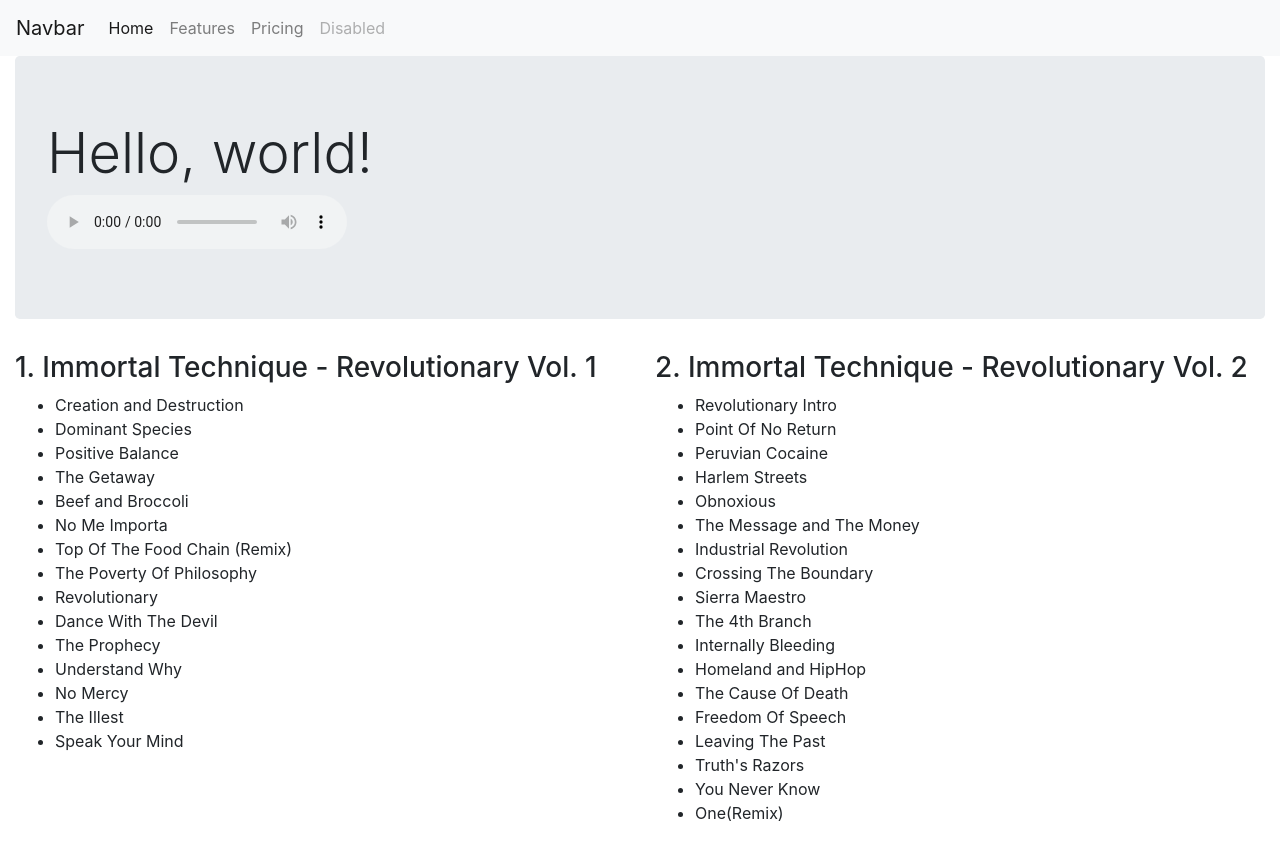
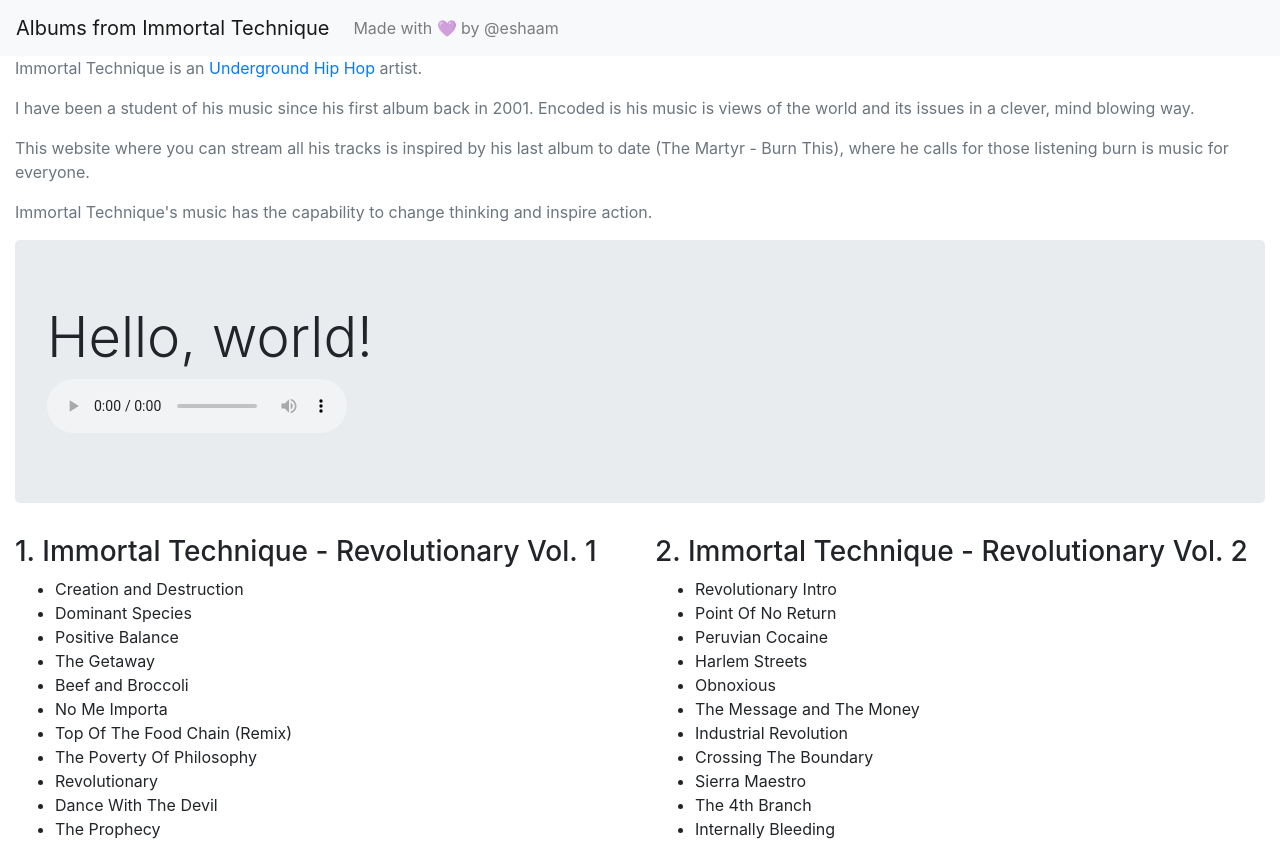
Before and after one commit to eshaam/Albums-by-immortal-technique, a React (Create React App) app: page / in a window 1280 px wide. Shown: the top 841 px of the page. Built offline with nearby package versions, Linux system fonts and the light colour scheme.

Commit message:
fix up homepage

```diff
--- a/src/App.js
+++ b/src/App.js
@@ -74,6 +74,17 @@
       <React.Fragment>
         <Header />
         <div className="container-fluid">
+
+            <div className="row">
+              <div className="col-sm-12">
+                <p className="text-muted">Immortal Technique is an <a target="_blank" href="https://en.wikipedia.org/wiki/Underground_hip_hop">Underground Hip Hop</a> artist.
+                   </p>
+                   <p className="text-muted">I have been a student of his music since his first album back in 2001. Encoded is his music is views of the world and its issues in a clever, mind blowing way. </p>
+                   <p className="text-muted">This website where you can stream all his tracks is inspired by his last album to date (The Martyr - Burn This), where he calls for those listening burn is music for everyone.</p>
+                   <p className="text-muted">Immortal Technique's music has the capability to change thinking and inspire action.</p>
+              </div>
+            </div>
+
 
             <div className="jumbotron">
             <h1 class="display-4">Hello, world!</h1>
--- a/src/layout/header.js
+++ b/src/layout/header.js
@@ -1,23 +1,14 @@
 const Header = (props) => {
   return (
       <nav className="navbar navbar-expand-lg navbar-light bg-light">
-        <a className="navbar-brand" href="#">Navbar</a>
+        <a className="navbar-brand" href="/">Albums from Immortal Technique </a>
         <button className="navbar-toggler" type="button" data-toggle="collapse" data-target="#navbarNav" aria-controls="navbarNav" aria-expanded="false" aria-label="Toggle navigation">
           <span className="navbar-toggler-icon"></span>
         </button>
         <div className="collapse navbar-collapse" id="navbarNav">
           <ul className="navbar-nav">
-            <li className="nav-item active">
-              <a className="nav-link" href="#">Home <span className="sr-only">(current)</span></a>
-            </li>
             <li className="nav-item">
-              <a className="nav-link" href="#">Features</a>
-            </li>
-            <li className="nav-item">
-              <a className="nav-link" href="#">Pricing</a>
-            </li>
-            <li className="nav-item">
-              <a className="nav-link disabled" href="#" tabindex="-1" aria-disabled="true">Disabled</a>
+              <a className="nav-link" href="https://twitter.com/eshaam">Made with &#128156; by @eshaam  </a>
             </li>
           </ul>
         </div>
```
Also changed, not shown: 1 other file (tests, documents, lock files or other folders).
